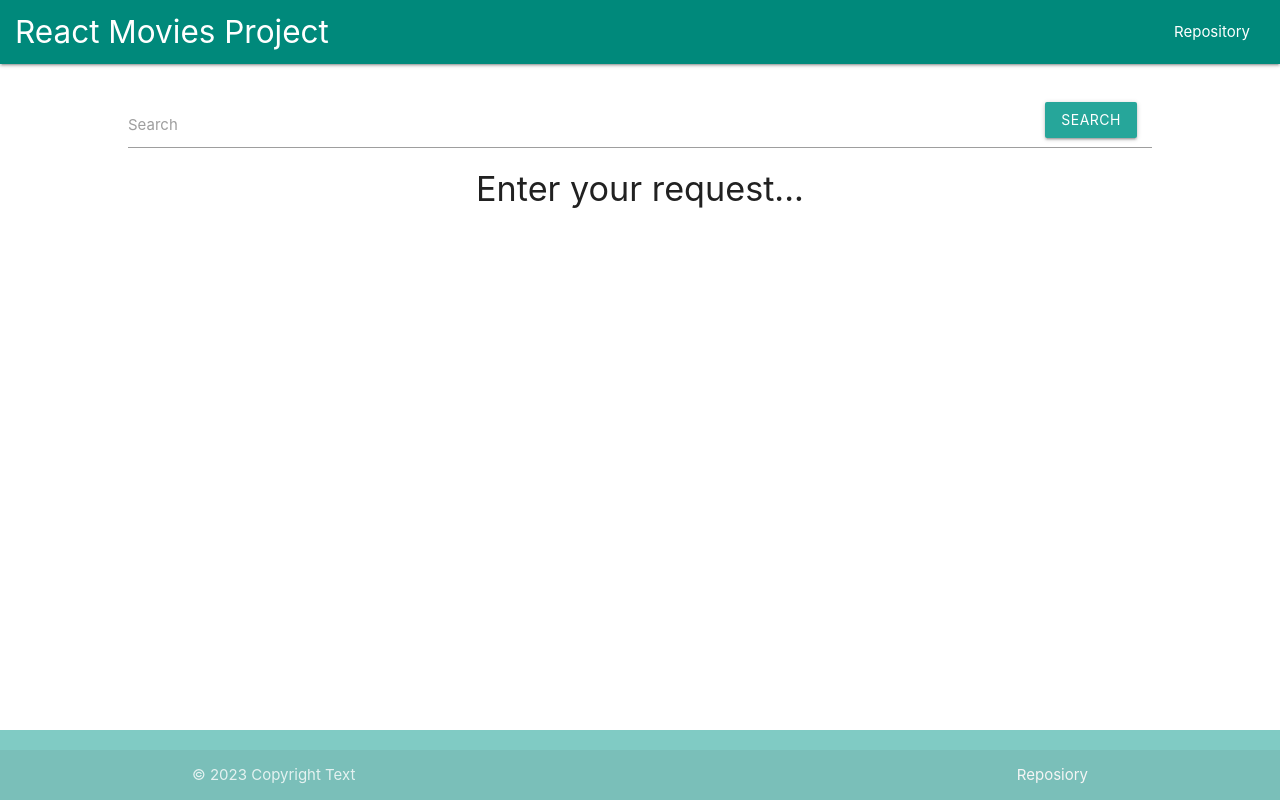
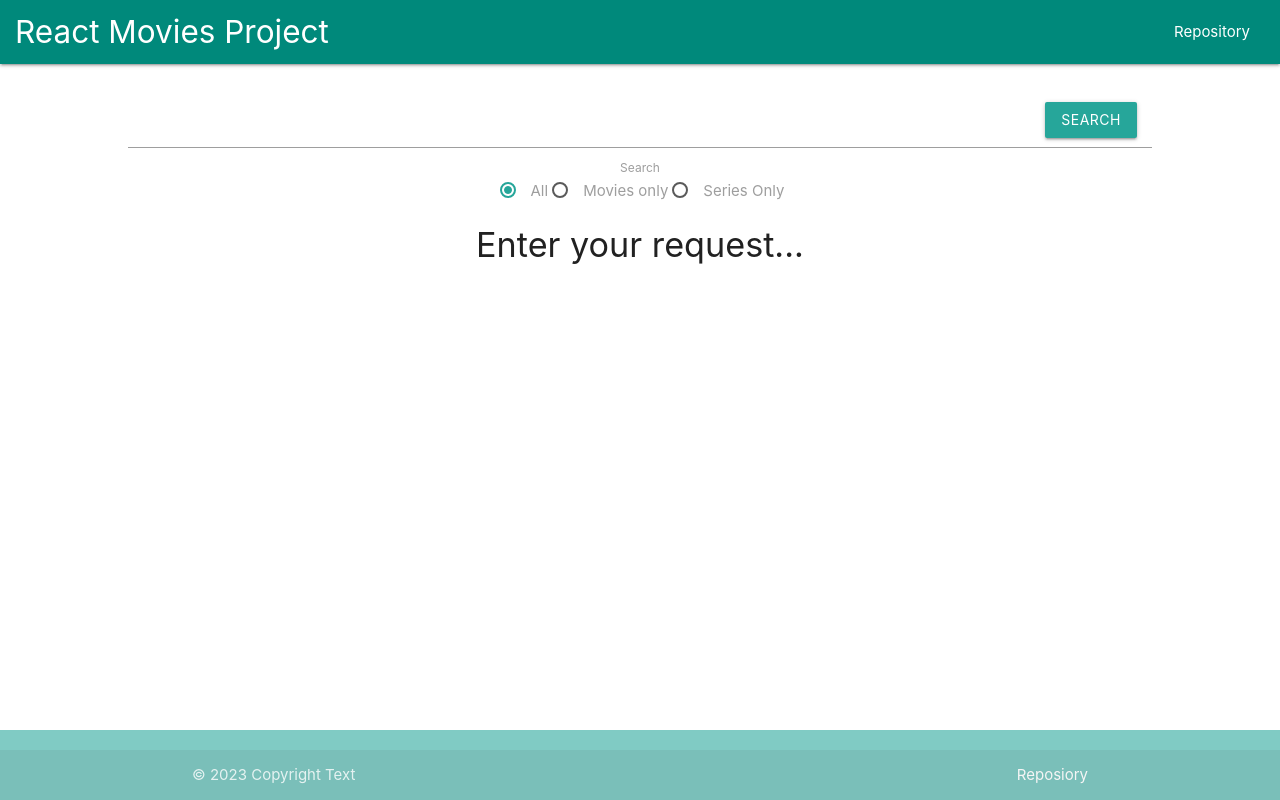
Before and after one commit to CaseyJohnson-RS/ReactMoviesProject, a React (Create React App) app: page / in a window 1280 px wide. Built offline with nearby package versions, Linux system fonts and the light colour scheme.

Commit message:
Add search filter (all/movie/series)

```diff
--- a/src/components/Search.jsx
+++ b/src/components/Search.jsx
@@ -8,38 +8,83 @@ export class Search extends React.Component
 
         this.state = {
             search: '',
-            filter: 'series'
+            type: 'all'
         }
     }
 
-    searchMovies = (event) => {
+    searchMovies = () =>
+    {
+        this.props.cb(this.state.search, this.state.type);
+    }
+
+    handleKey = (event) => {
         if (event.key === "Enter") {
-            this.props.cb(this.state.search, this.state.filter);
+            this.searchMovies();
         }
     }
 
-    handleChange = (event) =>
-    {
-        this.setState({
-            [event.target.name]:
-                event.target.value
-        });
-
-    }
+    handleFilter = (event) => {
+        this.setState(
+            () => ({type: event.target.dataset.type }),
+            () => { this.searchMovies(); }
+            );
+    };
 
     render()
     {
         return (<div className="input-field">
+            <div>
                 <input
                 id="movie-search"
                 type="search"
                 className="validate"
                 value={this.state.search}
                 onChange={ (event) => this.setState({search: event.target.value}) }
-            onKeyDown={this.searchMovies}
+                onKeyDown={this.handleKey}
                 />
                 <label htmlFor="movie-search">Search</label>
-            <button className="btn search-btn" onClick={() => this.props.cb(this.state.search) }>Search</button>
+                <button
+                    className="btn search-btn"
+                    onClick={this.searchMovies}
+                >
+                    Search
+                </button>
+            </div>
+            <div>
+                <label>
+                    <input
+                        className="with-gap"
+                        name="type"
+                        type="radio"
+                        data-type="all"
+                        onChange={this.handleFilter}
+                        checked={this.state.type === 'all'}
+                    />
+                    <span>All</span>
+                </label>
+                <label>
+                    <input
+                        className="with-gap"
+                        name="type"
+                        type="radio"
+                        data-type="movie"
+                        onChange={this.handleFilter}
+                        checked={this.state.type === 'movie'}
+                    />
+                    <span>Movies only</span>
+                </label>
+                <label>
+                    <input
+                        className="with-gap"
+                        name="type"
+                        type="radio"
+                        data-type="series"
+                        onChange={this.handleFilter}
+                        checked={this.state.type === 'series'}
+                    />
+                    <span>Series Only</span>
+                </label>
+            </div>
 
         </div>);
     }
--- a/src/layout/Main.jsx
+++ b/src/layout/Main.jsx
@@ -18,11 +18,17 @@ export class Main extends React.Component
         }
     }
 
-    searchMovies = (searchRequest, filter) =>
+    searchMovies = (searchRequest, type) =>
     {
+        if (searchRequest.length === 0)
+        {
+            this.setState({response: '', movies: []});
+            return;
+        }
+
         let request = 'http://www.omdbapi.com/?apikey=97e428bb';
         request += `&s=${searchRequest}`;
-        request += `&type=${filter}`;
+        request += type === 'all' ? '' : `&type=${type}`;
 
         this.setState({response: "Loading"});
 
```
Lines whose indentation alone changed are shown as unchanged.
